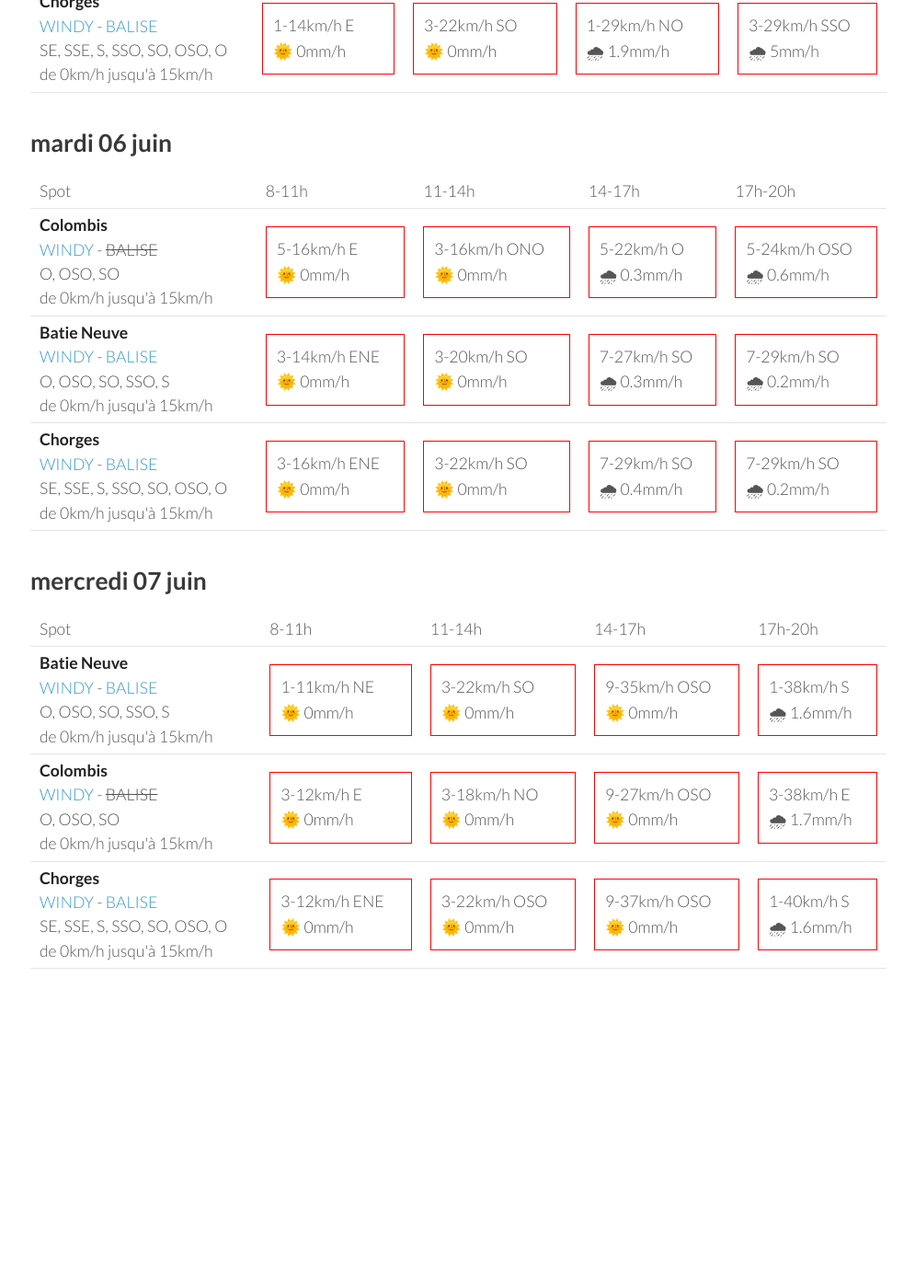
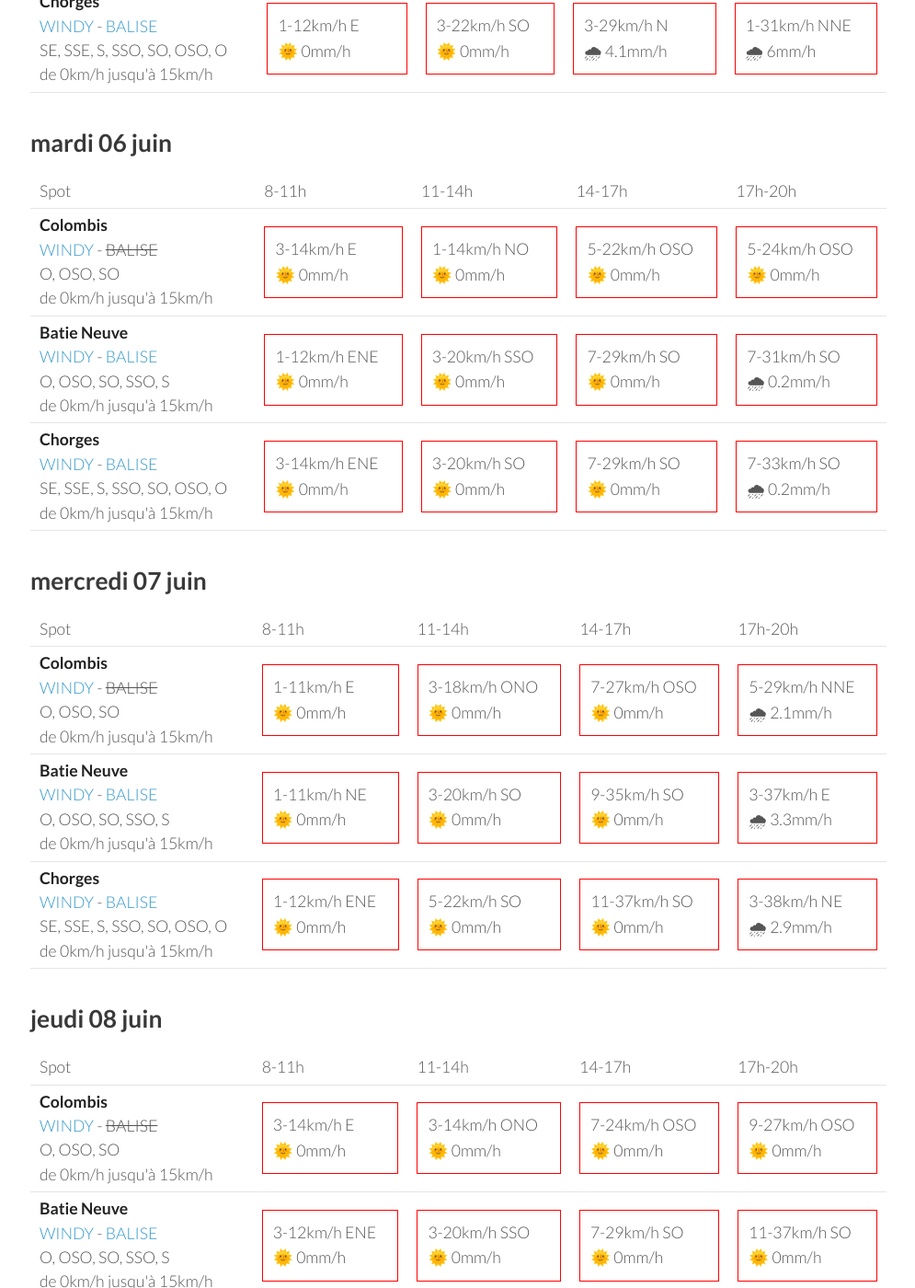
Before and after one commit to parapente-dans-le-nord/parapente-dans-le-nord.github.io, a Jekyll site: the page built from serre_poncon.markdown, in a window 1280 px wide and 1400 px high, scrolled down 1568 px. Shown: the whole window at 92% size, without its empty margins (25-1020 px from the left). Built offline with Jekyll 4.4.1, drawn with Linux system fonts in a browser that asks for light colours; before the commit the page ends 2749 px from its top, so only the background shows below that; some of the changed text lies outside the part shown.

Commit message:
update index.markdown

```diff
--- a/serre_poncon.markdown
+++ b/serre_poncon.markdown
@@ -116,30 +116,30 @@ page mise à jour le samedi 03 juin 06:31
 <tr>
         <td><strong>Colombis</strong><br><a href="https://windy.com/44.494/6.216?44.559,6.262,10">WINDY</a> - <span class="no-balise"> BALISE </span><br> <span class="vent-favorable">O, OSO, SO</span><br><span class="force-vent">de 0km/h jusqu'à 15km/h</span> </td>
 
-            <td><div class="not-flyable"><p>3-14km/h ESE</p><p>🌞 0mm/h</p></div></td>
-            <td><div class="not-flyable"><p>3-18km/h ONO</p><p>🌞 0mm/h</p></div></td>
-            <td><div class="not-flyable"><p>1-22km/h SO</p><p>🌧 0.6mm/h</p></div></td>
-            <td><div class="not-flyable"><p>3-27km/h OSO</p><p>🌧 2.4mm/h</p></div></td>
+            <td><div class="not-flyable"><p>3-12km/h ESE</p><p>🌞 0mm/h</p></div></td>
+            <td><div class="not-flyable"><p>1-16km/h O</p><p>🌞 0mm/h</p></div></td>
+            <td><div class="not-flyable"><p>7-25km/h N</p><p>🌧 0.3mm/h</p></div></td>
+            <td><div class="not-flyable"><p>1-27km/h S</p><p>🌧 2.4mm/h</p></div></td>
 
 
     </tr>
 <tr>
         <td><strong>Batie Neuve</strong><br><a href="https://windy.com/44.584/6.236?44.559,6.262,10,m:eTtagly">WINDY</a> - <span class=""><a href="https://www.openwindmap.org/PP554">BALISE</a> </span><br> <span class="vent-favorable">O, OSO, SO, SSO, S</span><br><span class="force-vent">de 0km/h jusqu'à 15km/h</span> </td>
 
-            <td><div class="not-flyable"><p>1-11km/h E</p><p>🌞 0mm/h</p></div></td>
-            <td><div class="not-flyable"><p>5-22km/h SO</p><p>🌞 0mm/h</p></div></td>
-            <td><div class="not-flyable"><p>0-29km/h ONO</p><p>🌧 1.3mm/h</p></div></td>
-            <td><div class="not-flyable"><p>5-29km/h SSO</p><p>🌧 6mm/h</p></div></td>
+            <td><div class="not-flyable"><p>1-11km/h ENE</p><p>🌞 0mm/h</p></div></td>
+            <td><div class="not-flyable"><p>3-22km/h SO</p><p>🌞 0mm/h</p></div></td>
+            <td><div class="not-flyable"><p>3-29km/h NNE</p><p>🌧 4.2mm/h</p></div></td>
+            <td><div class="not-flyable"><p>1-31km/h ENE</p><p>🌧 6mm/h</p></div></td>
 
 
     </tr>
 <tr>
         <td><strong>Chorges</strong><br><a href="https://windy.com/44.578/6.280?44.559,6.262,10">WINDY</a> - <span class=""><a href="https://www.openwindmap.org/PP554">BALISE</a> </span><br> <span class="vent-favorable">SE, SSE, S, SSO, SO, OSO, O</span><br><span class="force-vent">de 0km/h jusqu'à 15km/h</span> </td>
 
-            <td><div class="not-flyable"><p>1-14km/h E</p><p>🌞 0mm/h</p></div></td>
+            <td><div class="not-flyable"><p>1-12km/h E</p><p>🌞 0mm/h</p></div></td>
             <td><div class="not-flyable"><p>3-22km/h SO</p><p>🌞 0mm/h</p></div></td>
-            <td><div class="not-flyable"><p>1-29km/h NO</p><p>🌧 1.9mm/h</p></div></td>
-            <td><div class="not-flyable"><p>3-29km/h SSO</p><p>🌧 5mm/h</p></div></td>
+            <td><div class="not-flyable"><p>3-29km/h N</p><p>🌧 4.1mm/h</p></div></td>
+            <td><div class="not-flyable"><p>1-31km/h NNE</p><p>🌧 6mm/h</p></div></td>
 
 
     </tr>
@@ -162,30 +162,30 @@ page mise à jour le samedi 03 juin 06:31
 <tr>
         <td><strong>Colombis</strong><br><a href="https://windy.com/44.494/6.216?44.559,6.262,10">WINDY</a> - <span class="no-balise"> BALISE </span><br> <span class="vent-favorable">O, OSO, SO</span><br><span class="force-vent">de 0km/h jusqu'à 15km/h</span> </td>
 
-            <td><div class="not-flyable"><p>5-16km/h E</p><p>🌞 0mm/h</p></div></td>
-            <td><div class="not-flyable"><p>3-16km/h ONO</p><p>🌞 0mm/h</p></div></td>
-            <td><div class="not-flyable"><p>5-22km/h O</p><p>🌧 0.3mm/h</p></div></td>
-            <td><div class="not-flyable"><p>5-24km/h OSO</p><p>🌧 0.6mm/h</p></div></td>
+            <td><div class="not-flyable"><p>3-14km/h E</p><p>🌞 0mm/h</p></div></td>
+            <td><div class="not-flyable"><p>1-14km/h NO</p><p>🌞 0mm/h</p></div></td>
+            <td><div class="not-flyable"><p>5-22km/h OSO</p><p>🌞 0mm/h</p></div></td>
+            <td><div class="not-flyable"><p>5-24km/h OSO</p><p>🌞 0mm/h</p></div></td>
 
 
     </tr>
 <tr>
         <td><strong>Batie Neuve</strong><br><a href="https://windy.com/44.584/6.236?44.559,6.262,10,m:eTtagly">WINDY</a> - <span class=""><a href="https://www.openwindmap.org/PP554">BALISE</a> </span><br> <span class="vent-favorable">O, OSO, SO, SSO, S</span><br><span class="force-vent">de 0km/h jusqu'à 15km/h</span> </td>
 
-            <td><div class="not-flyable"><p>3-14km/h ENE</p><p>🌞 0mm/h</p></div></td>
-            <td><div class="not-flyable"><p>3-20km/h SO</p><p>🌞 0mm/h</p></div></td>
-            <td><div class="not-flyable"><p>7-27km/h SO</p><p>🌧 0.3mm/h</p></div></td>
-            <td><div class="not-flyable"><p>7-29km/h SO</p><p>🌧 0.2mm/h</p></div></td>
+            <td><div class="not-flyable"><p>1-12km/h ENE</p><p>🌞 0mm/h</p></div></td>
+            <td><div class="not-flyable"><p>3-20km/h SSO</p><p>🌞 0mm/h</p></div></td>
+            <td><div class="not-flyable"><p>7-29km/h SO</p><p>🌞 0mm/h</p></div></td>
+            <td><div class="not-flyable"><p>7-31km/h SO</p><p>🌧 0.2mm/h</p></div></td>
 
 
     </tr>
 <tr>
         <td><strong>Chorges</strong><br><a href="https://windy.com/44.578/6.280?44.559,6.262,10">WINDY</a> - <span class=""><a href="https://www.openwindmap.org/PP554">BALISE</a> </span><br> <span class="vent-favorable">SE, SSE, S, SSO, SO, OSO, O</span><br><span class="force-vent">de 0km/h jusqu'à 15km/h</span> </td>
 
-            <td><div class="not-flyable"><p>3-16km/h ENE</p><p>🌞 0mm/h</p></div></td>
-            <td><div class="not-flyable"><p>3-22km/h SO</p><p>🌞 0mm/h</p></div></td>
-            <td><div class="not-flyable"><p>7-29km/h SO</p><p>🌧 0.4mm/h</p></div></td>
-            <td><div class="not-flyable"><p>7-29km/h SO</p><p>🌧 0.2mm/h</p></div></td>
+            <td><div class="not-flyable"><p>3-14km/h ENE</p><p>🌞 0mm/h</p></div></td>
+            <td><div class="not-flyable"><p>3-20km/h SO</p><p>🌞 0mm/h</p></div></td>
+            <td><div class="not-flyable"><p>7-29km/h SO</p><p>🌞 0mm/h</p></div></td>
+            <td><div class="not-flyable"><p>7-33km/h SO</p><p>🌧 0.2mm/h</p></div></td>
 
 
     </tr>
@@ -206,32 +206,32 @@ page mise à jour le samedi 03 juin 06:31
       <td>17h-20h</td>
     </tr>
 <tr>
-        <td><strong>Batie Neuve</strong><br><a href="https://windy.com/44.584/6.236?44.559,6.262,10,m:eTtagly">WINDY</a> - <span class=""><a href="https://www.openwindmap.org/PP554">BALISE</a> </span><br> <span class="vent-favorable">O, OSO, SO, SSO, S</span><br><span class="force-vent">de 0km/h jusqu'à 15km/h</span> </td>
+        <td><strong>Colombis</strong><br><a href="https://windy.com/44.494/6.216?44.559,6.262,10">WINDY</a> - <span class="no-balise"> BALISE </span><br> <span class="vent-favorable">O, OSO, SO</span><br><span class="force-vent">de 0km/h jusqu'à 15km/h</span> </td>
 
-            <td><div class="not-flyable"><p>1-11km/h NE</p><p>🌞 0mm/h</p></div></td>
-            <td><div class="not-flyable"><p>3-22km/h SO</p><p>🌞 0mm/h</p></div></td>
-            <td><div class="not-flyable"><p>9-35km/h OSO</p><p>🌞 0mm/h</p></div></td>
-            <td><div class="not-flyable"><p>1-38km/h S</p><p>🌧 1.6mm/h</p></div></td>
+            <td><div class="not-flyable"><p>1-11km/h E</p><p>🌞 0mm/h</p></div></td>
+            <td><div class="not-flyable"><p>3-18km/h ONO</p><p>🌞 0mm/h</p></div></td>
+            <td><div class="not-flyable"><p>7-27km/h OSO</p><p>🌞 0mm/h</p></div></td>
+            <td><div class="not-flyable"><p>5-29km/h NNE</p><p>🌧 2.1mm/h</p></div></td>
 
 
     </tr>
 <tr>
-        <td><strong>Colombis</strong><br><a href="https://windy.com/44.494/6.216?44.559,6.262,10">WINDY</a> - <span class="no-balise"> BALISE </span><br> <span class="vent-favorable">O, OSO, SO</span><br><span class="force-vent">de 0km/h jusqu'à 15km/h</span> </td>
+        <td><strong>Batie Neuve</strong><br><a href="https://windy.com/44.584/6.236?44.559,6.262,10,m:eTtagly">WINDY</a> - <span class=""><a href="https://www.openwindmap.org/PP554">BALISE</a> </span><br> <span class="vent-favorable">O, OSO, SO, SSO, S</span><br><span class="force-vent">de 0km/h jusqu'à 15km/h</span> </td>
 
-            <td><div class="not-flyable"><p>3-12km/h E</p><p>🌞 0mm/h</p></div></td>
-            <td><div class="not-flyable"><p>3-18km/h NO</p><p>🌞 0mm/h</p></div></td>
-            <td><div class="not-flyable"><p>9-27km/h OSO</p><p>🌞 0mm/h</p></div></td>
-            <td><div class="not-flyable"><p>3-38km/h E</p><p>🌧 1.7mm/h</p></div></td>
+            <td><div class="not-flyable"><p>1-11km/h NE</p><p>🌞 0mm/h</p></div></td>
+            <td><div class="not-flyable"><p>3-20km/h SO</p><p>🌞 0mm/h</p></div></td>
+            <td><div class="not-flyable"><p>9-35km/h SO</p><p>🌞 0mm/h</p></div></td>
+            <td><div class="not-flyable"><p>3-37km/h E</p><p>🌧 3.3mm/h</p></div></td>
 
 
     </tr>
 <tr>
         <td><strong>Chorges</strong><br><a href="https://windy.com/44.578/6.280?44.559,6.262,10">WINDY</a> - <span class=""><a href="https://www.openwindmap.org/PP554">BALISE</a> </span><br> <span class="vent-favorable">SE, SSE, S, SSO, SO, OSO, O</span><br><span class="force-vent">de 0km/h jusqu'à 15km/h</span> </td>
 
-            <td><div class="not-flyable"><p>3-12km/h ENE</p><p>🌞 0mm/h</p></div></td>
-            <td><div class="not-flyable"><p>3-22km/h OSO</p><p>🌞 0mm/h</p></div></td>
-            <td><div class="not-flyable"><p>9-37km/h OSO</p><p>🌞 0mm/h</p></div></td>
-            <td><div class="not-flyable"><p>1-40km/h S</p><p>🌧 1.6mm/h</p></div></td>
+            <td><div class="not-flyable"><p>1-12km/h ENE</p><p>🌞 0mm/h</p></div></td>
+            <td><div class="not-flyable"><p>5-22km/h SO</p><p>🌞 0mm/h</p></div></td>
+            <td><div class="not-flyable"><p>11-37km/h SO</p><p>🌞 0mm/h</p></div></td>
+            <td><div class="not-flyable"><p>3-38km/h NE</p><p>🌧 2.9mm/h</p></div></td>
 
 
     </tr>
@@ -239,3 +239,49 @@ page mise à jour le samedi 03 juin 06:31
 </tbody>
 </table>
 {:/}
+## jeudi 08 juin
+
+{::nomarkdown}
+<table>
+  <tbody>
+    <tr>
+      <td>Spot</td>
+      <td>8-11h</td>
+      <td>11-14h</td>
+      <td>14-17h</td>
+      <td>17h-20h</td>
+    </tr>
+<tr>
+        <td><strong>Colombis</strong><br><a href="https://windy.com/44.494/6.216?44.559,6.262,10">WINDY</a> - <span class="no-balise"> BALISE </span><br> <span class="vent-favorable">O, OSO, SO</span><br><span class="force-vent">de 0km/h jusqu'à 15km/h</span> </td>
+
+            <td><div class="not-flyable"><p>3-14km/h E</p><p>🌞 0mm/h</p></div></td>
+            <td><div class="not-flyable"><p>3-14km/h ONO</p><p>🌞 0mm/h</p></div></td>
+            <td><div class="not-flyable"><p>7-24km/h OSO</p><p>🌞 0mm/h</p></div></td>
+            <td><div class="not-flyable"><p>9-27km/h OSO</p><p>🌞 0mm/h</p></div></td>
+
+
+    </tr>
+<tr>
+        <td><strong>Batie Neuve</strong><br><a href="https://windy.com/44.584/6.236?44.559,6.262,10,m:eTtagly">WINDY</a> - <span class=""><a href="https://www.openwindmap.org/PP554">BALISE</a> </span><br> <span class="vent-favorable">O, OSO, SO, SSO, S</span><br><span class="force-vent">de 0km/h jusqu'à 15km/h</span> </td>
+
+            <td><div class="not-flyable"><p>3-12km/h ENE</p><p>🌞 0mm/h</p></div></td>
+            <td><div class="not-flyable"><p>3-20km/h SSO</p><p>🌞 0mm/h</p></div></td>
+            <td><div class="not-flyable"><p>7-29km/h SO</p><p>🌞 0mm/h</p></div></td>
+            <td><div class="not-flyable"><p>11-37km/h SO</p><p>🌞 0mm/h</p></div></td>
+
+
+    </tr>
+<tr>
+        <td><strong>Chorges</strong><br><a href="https://windy.com/44.578/6.280?44.559,6.262,10">WINDY</a> - <span class=""><a href="https://www.openwindmap.org/PP554">BALISE</a> </span><br> <span class="vent-favorable">SE, SSE, S, SSO, SO, OSO, O</span><br><span class="force-vent">de 0km/h jusqu'à 15km/h</span> </td>
+
+            <td><div class="not-flyable"><p>3-14km/h ENE</p><p>🌞 0mm/h</p></div></td>
+            <td><div class="not-flyable"><p>3-20km/h SSO</p><p>🌞 0mm/h</p></div></td>
+            <td><div class="not-flyable"><p>7-31km/h SO</p><p>🌞 0mm/h</p></div></td>
+            <td><div class="not-flyable"><p>9-37km/h SO</p><p>🌞 0mm/h</p></div></td>
+
+
+    </tr>
+
+</tbody>
+</table>
+{:/}
```
Also changed, not shown: other parts of serre_poncon.markdown (+1 -1 lines).
